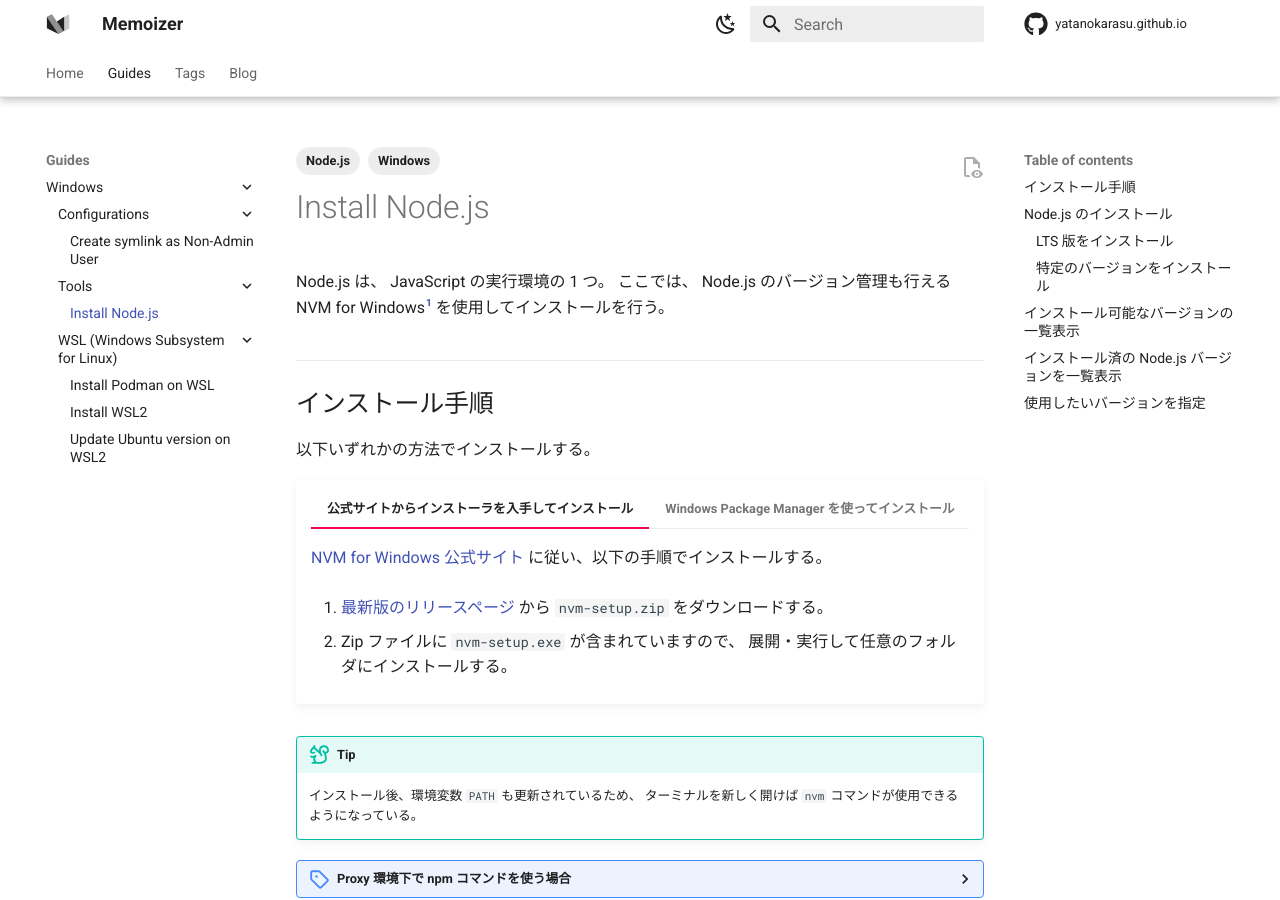
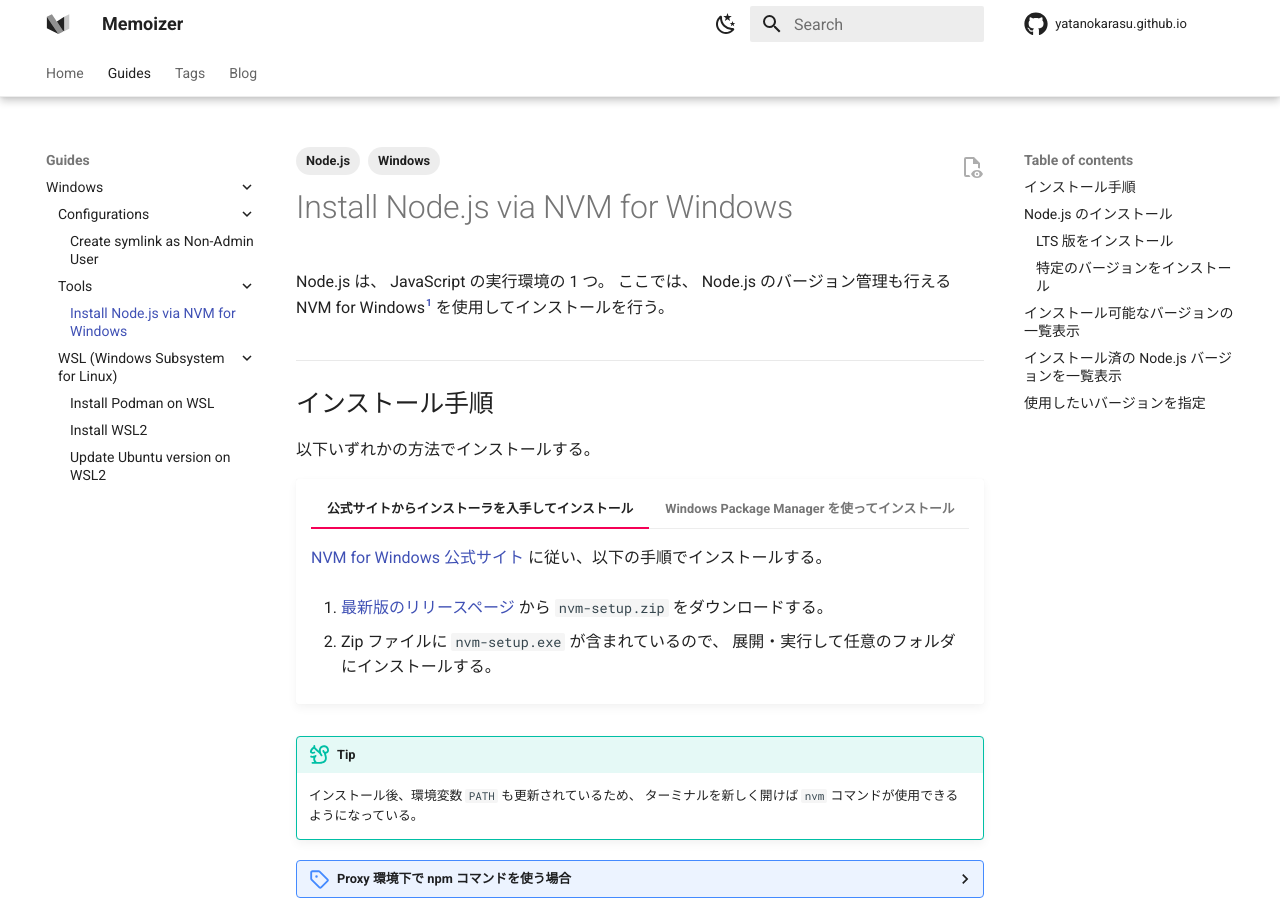
Before and after one commit to yatanokarasu/yatanokarasu.github.io, an MkDocs documentation site: the page built from docs/guides/windows/tools/nodejs-with-nvm.md, in a window 1280 px wide and 900 px high. Built offline with MkDocs 1.6.1 and Material for MkDocs 9.7.7, drawn with Linux system fonts in a browser that asks for light colours; comment, search, counter and statistics services are not loaded.

Commit message:
:truck: Rename

```diff
--- a/docs/guides/windows/tools/nodejs.md
+++ b/docs/guides/windows/tools/nodejs-with-nvm.md
@@ -4,7 +4,7 @@
   - Node.js
 ---
 
-# Install Node.js
+# Install Node.js via NVM for Windows
 
 Node.js は、 JavaScript の実行環境の 1 つ。
 ここでは、 Node.js のバージョン管理も行える NVM for Windows[^1] を使用してインストールを行う。
@@ -21,7 +21,7 @@
     1.  [最新版のリリースページ](https://github.com/coreybutler/nvm/releases) から
         `nvm-setup.zip` をダウンロードする。
 
-    2.  Zip ファイルに `nvm-setup.exe` が含まれていますので、
+    2.  Zip ファイルに `nvm-setup.exe` が含まれているので、
         展開・実行して任意のフォルダにインストールする。
 
 === "Windows Package Manager を使ってインストール"
```
